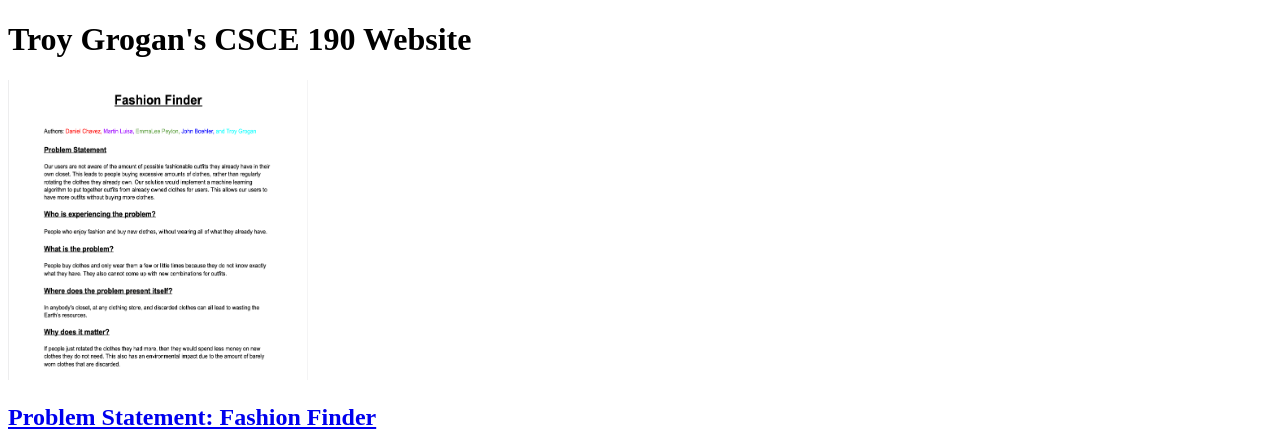
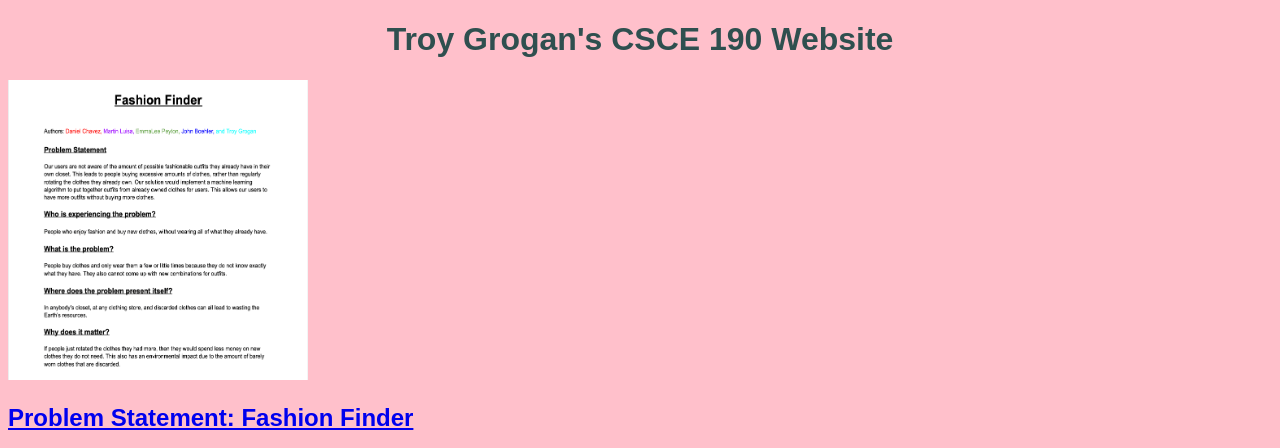
Before and after one commit to TroyGrogan/TroyGrogan.github.io, a plain HTML site: page index.html in a window 1280 px wide. Shown: the top 448 px of the page. Drawn offline with Linux system fonts and the light colour scheme.

Commit message:
Add files via upload

```diff
--- a/index.html
+++ b/index.html
@@ -2,6 +2,7 @@
 <html>
     <head>
         <title>CSCE 190: Troy Grogan</title>
+        <link rel = "stylesheet" href = "styles.css">
     </head>
     <body>
         <h1>Troy Grogan's CSCE 190 Website</h1>
--- /dev/null
+++ b/styles.css
@@ -0,0 +1,9 @@
+body{
+    background: pink;
+    font-family: sans-serif;
+}
+
+h1{
+    color: darkslategray;
+    text-align:center;
+}
```
